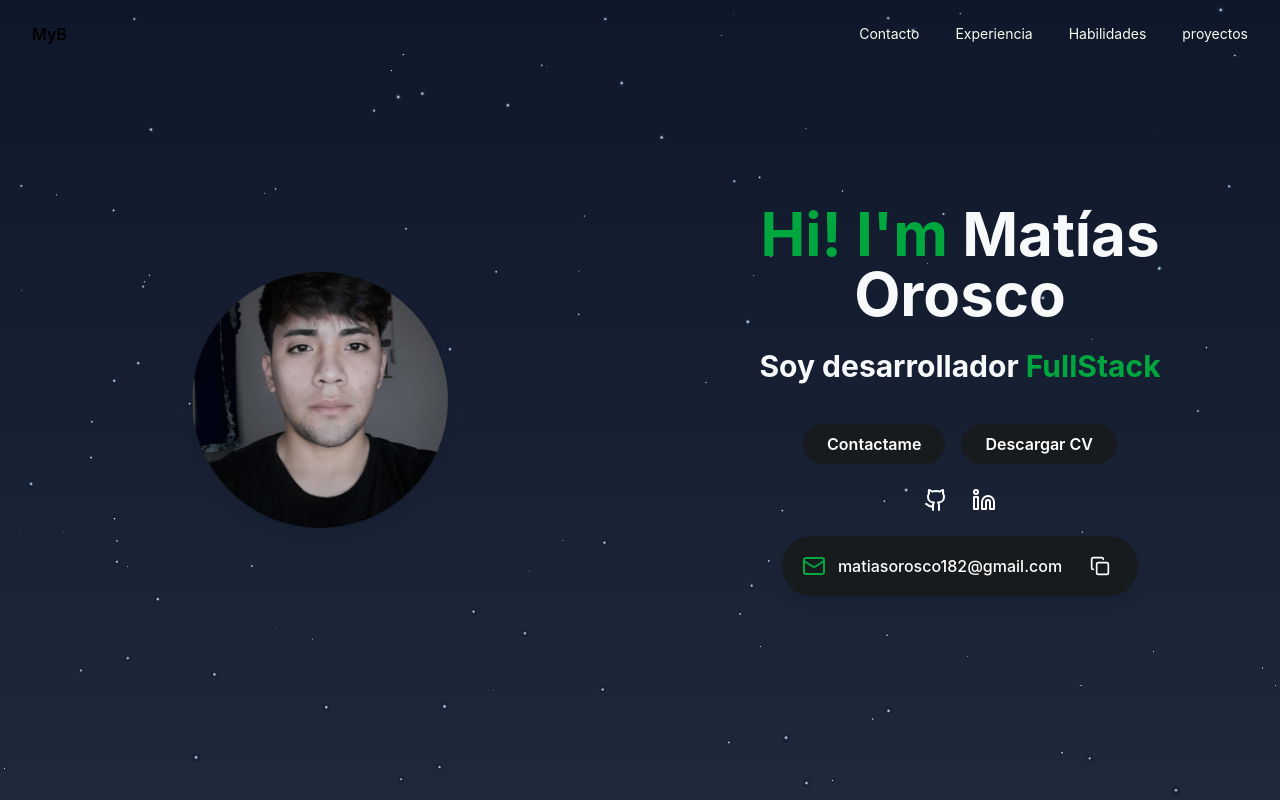
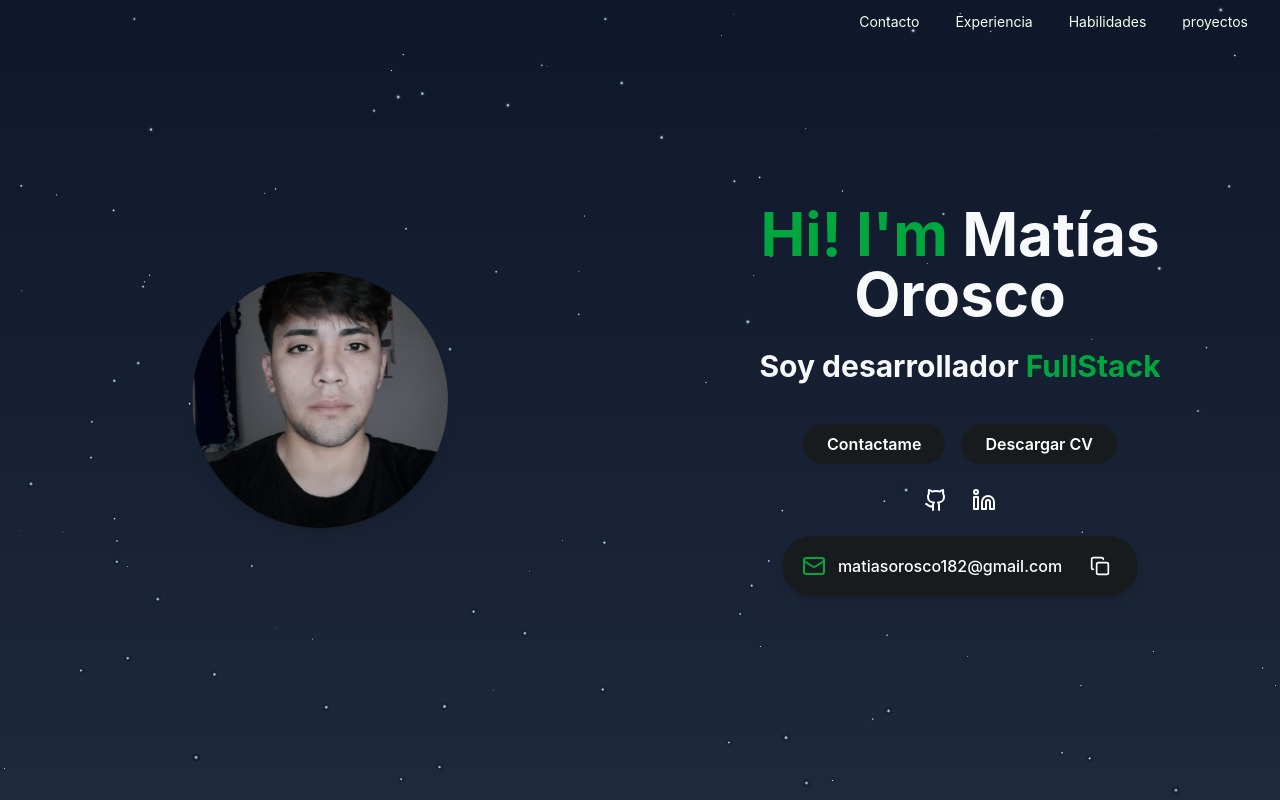
Before and after one commit to matiasorosco182/porfolio, a React (Vite) app: page / in a window 1280 px wide. Shown: the top 800 px of the page. Built offline with nearby package versions, Linux system fonts and the light colour scheme.

Commit message:
Cambios en navbar

```diff
--- a/src/Components/navbar.tsx
+++ b/src/Components/navbar.tsx
@@ -17,7 +17,7 @@ const Navbar = () => {
           className="text-base px-20.55 font-semibold py-2.5"
           style={{ color: "#000000" }}
         >
-          MyB
+
         </a>
 
         <div className="hidden lg:flex gap-9">
```
